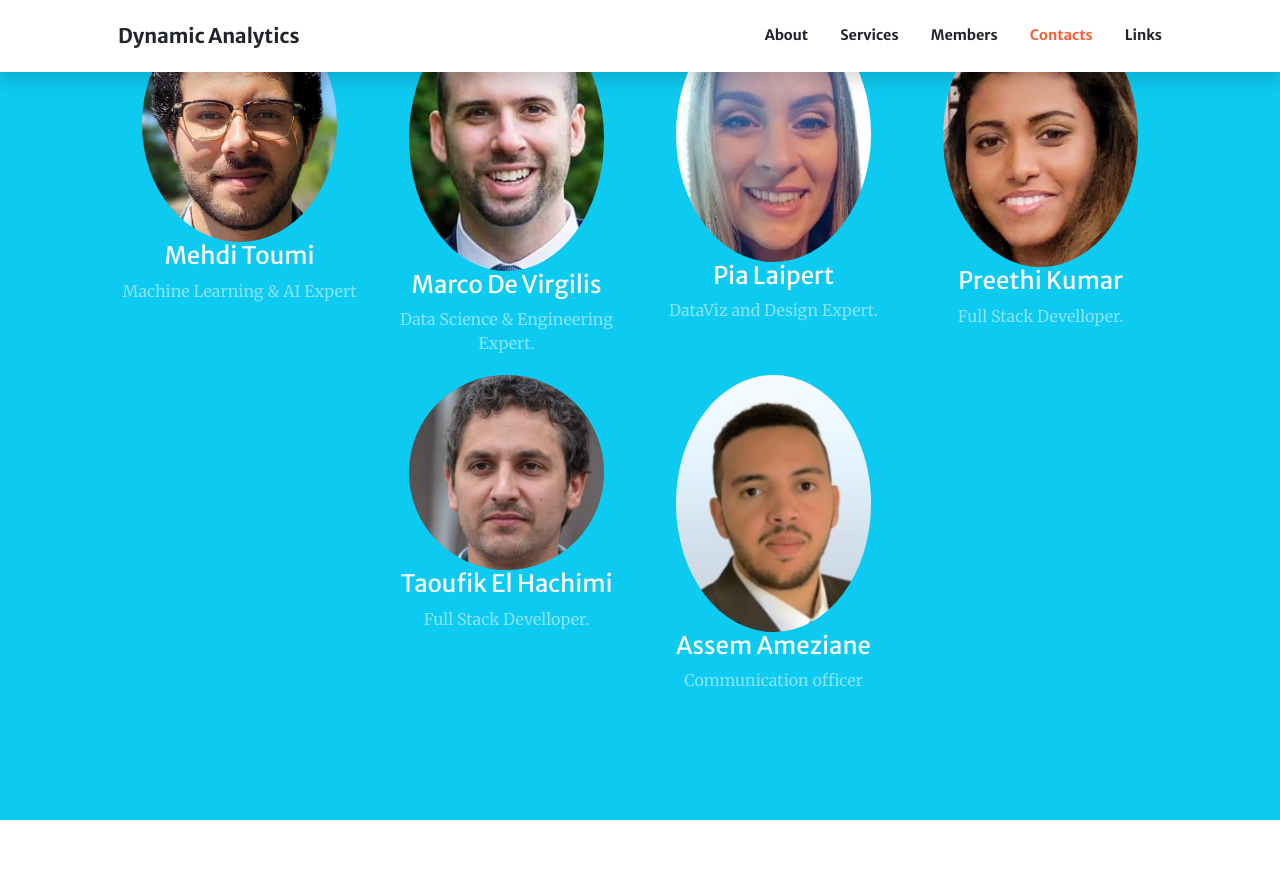
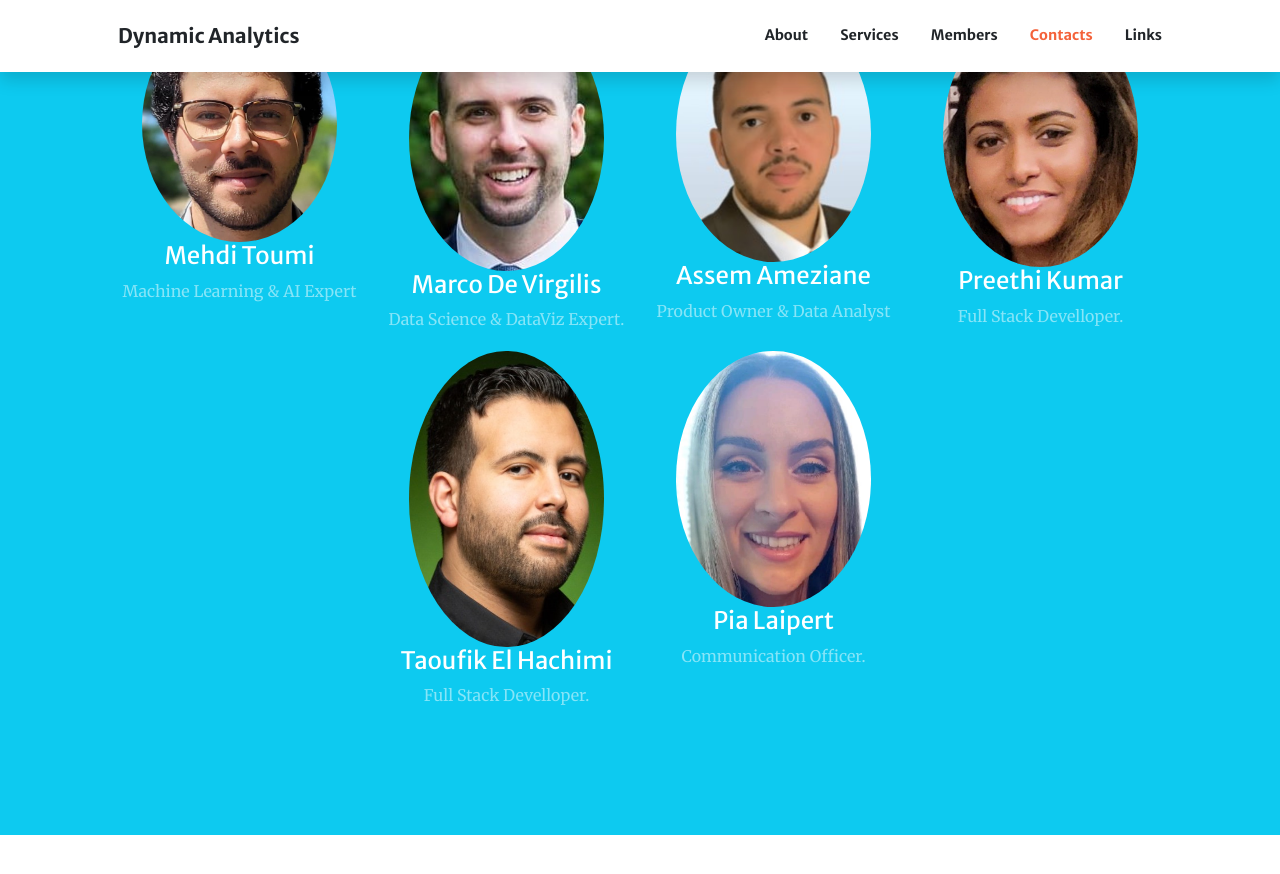
Before and after one commit to PritiKumr/dynamic-analytics.github.io, a Jekyll site: the page built from index.md, in a window 1280 px wide and 900 px high, scrolled down 3580 px. Shown: the top 874 px of the window. Built offline with Jekyll 4.4.1, drawn with Linux system fonts in a browser that asks for light colours; comment, search, counter and statistics services are not loaded.

Commit message:
Update index.md

```diff
--- a/index.md
+++ b/index.md
@@ -96,12 +96,12 @@ sections:
         image: assets/img/members/Mehdi.jpg
         url: '#'
       - title: Marco De Virgilis
-        text: Data Science & Engineering Expert.
+        text: Data Science & DataViz Expert.
         image: assets/img/members/Marco.jpg
         url: '#'
-      - title: Pia Laipert
-        text: DataViz and Design Expert.
-        image: assets/img/members/Pia.jpg
+      - title: Assem Ameziane
+        text: Product Owner & Data Analyst
+        image: assets/img/members/Assem.jpg
         url: '#'
       - title: Preethi Kumar
         text: Full Stack Develloper.
@@ -109,11 +109,11 @@ sections:
         url: '#'
       - title: Taoufik El Hachimi
         text: Full Stack Develloper.
-        image: assets/img/members/person6.jpg
+        image: assets/img/members/Reda.jpg
         url: '#'
-      - title: Assem Ameziane
-        text: Communication officer
-        image: assets/img/members/Assem.jpg
+      - title: Pia Laipert
+        text: Communication Officer.
+        image: assets/img/members/Pia.jpg
         url: '#'
 
   - type: contact.html
```
